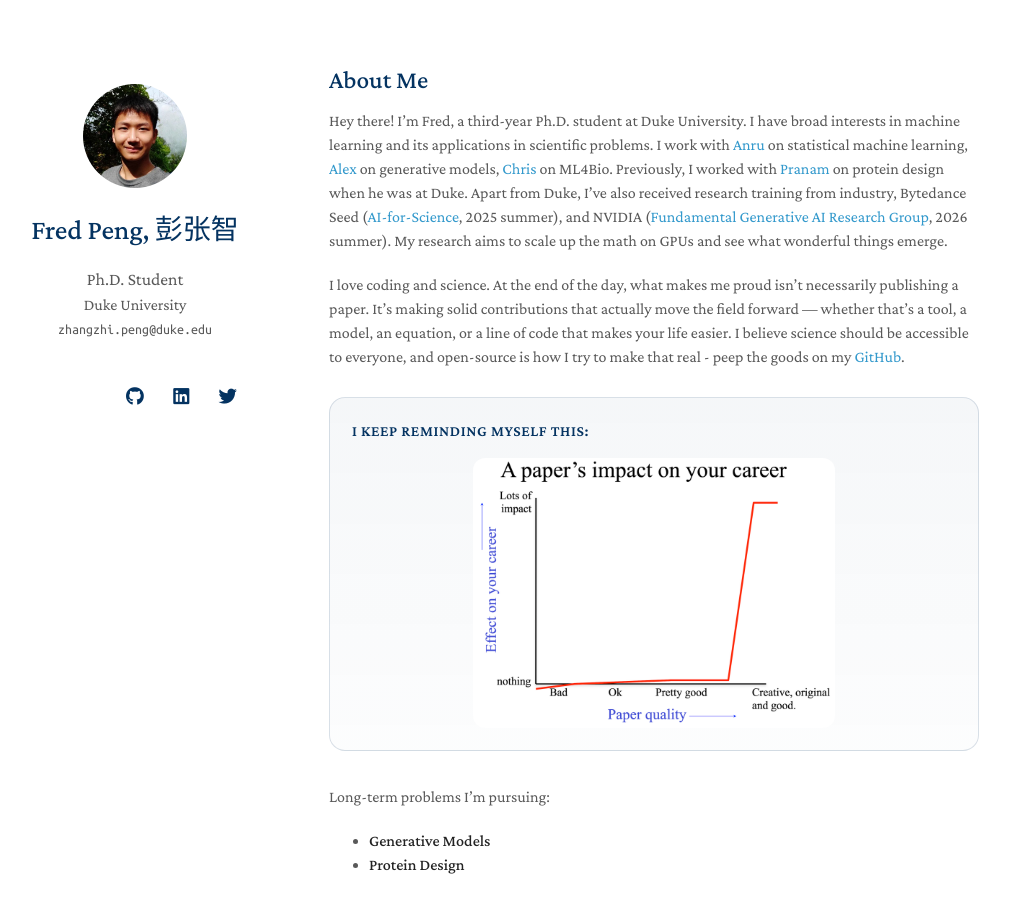
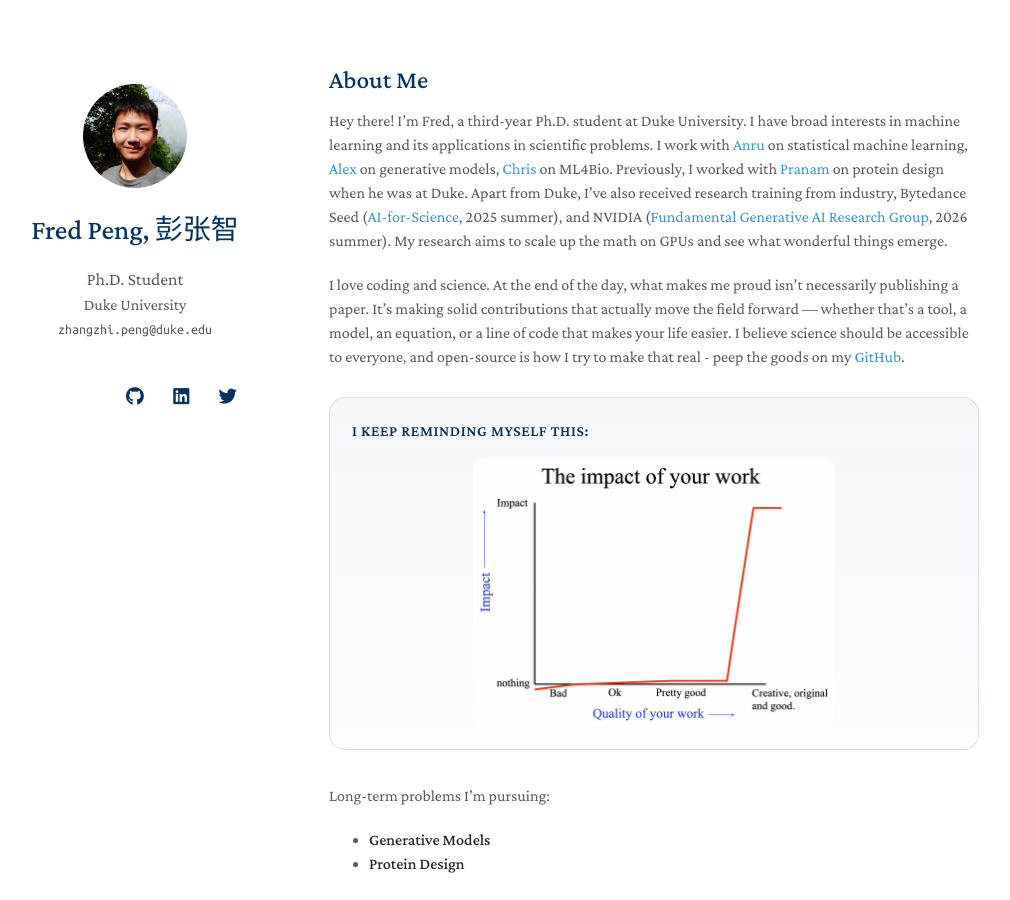
Before and after one commit to pengzhangzhi/home, a Jekyll site: the page built from index.md, in a window 1280 px wide and 900 px high. Shown: the whole window, without its empty margins (141-1151 px from the left). Built offline with Jekyll 4.4.1, drawn with Linux system fonts in a browser that asks for light colours; nearby versions of some CDN libraries; a style sheet for code colours, icons or effects is not loaded; our own code applies the rules of GitHub Pages for plain Markdown files.

Commit message:
Replace homepage impact figure image

```diff
--- a/index.md
+++ b/index.md
@@ -14,7 +14,7 @@ I love coding and science. At the end of the day, what makes me proud isn’t ne
 <div class="north-star-callout">
   <p class="north-star-callout__lead">I keep reminding myself this:</p>
   <figure class="north-star-callout__figure">
-    <img src="./assets/img/impact.jpg" alt="A figure showing that paper quality has little effect until work becomes creative, original, and good, at which point impact rises sharply." />
+    <img src="./assets/img/impact-of-your-work.png" alt="A figure titled The impact of your work, showing impact rising sharply only when the work becomes creative, original, and good." />
   </figure>
 </div>
 
```
Also changed, not shown: assets/img/impact-of-your-work.png (added), assets/img/impact.jpg (deleted).
